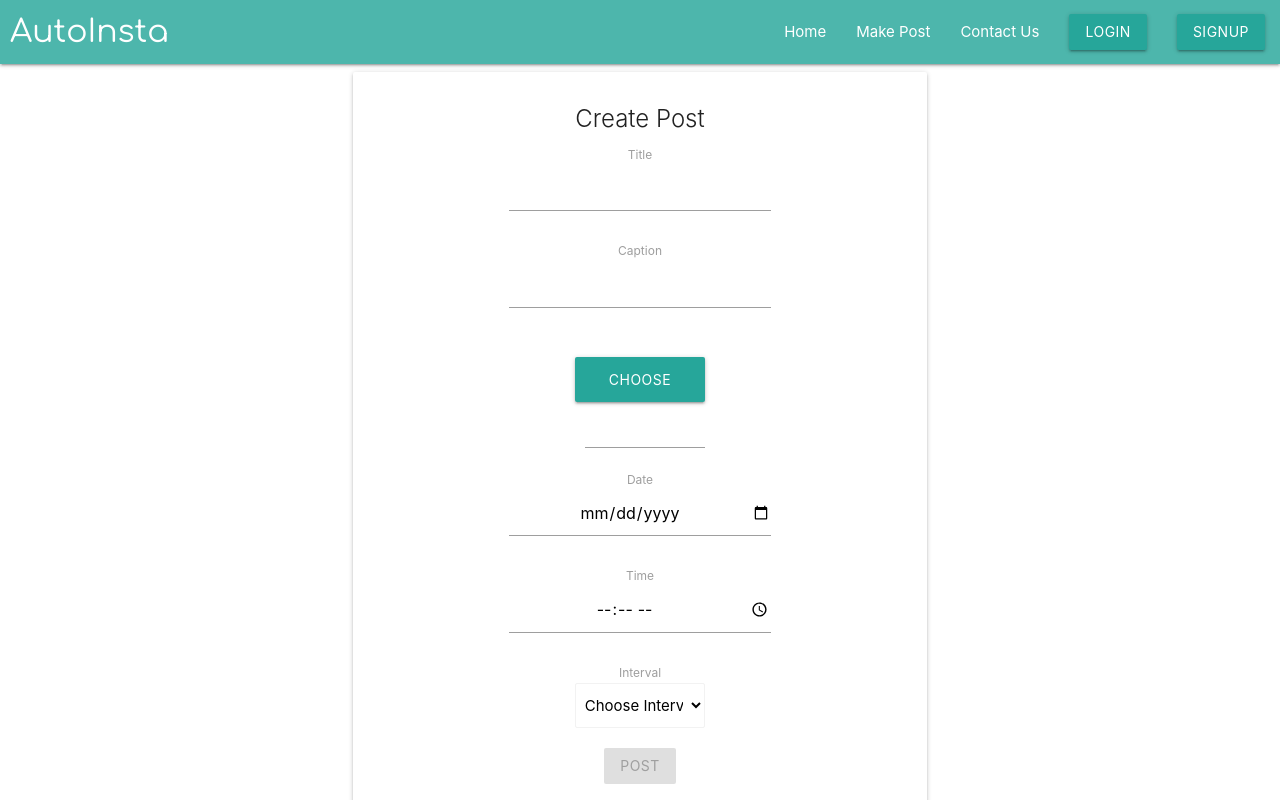
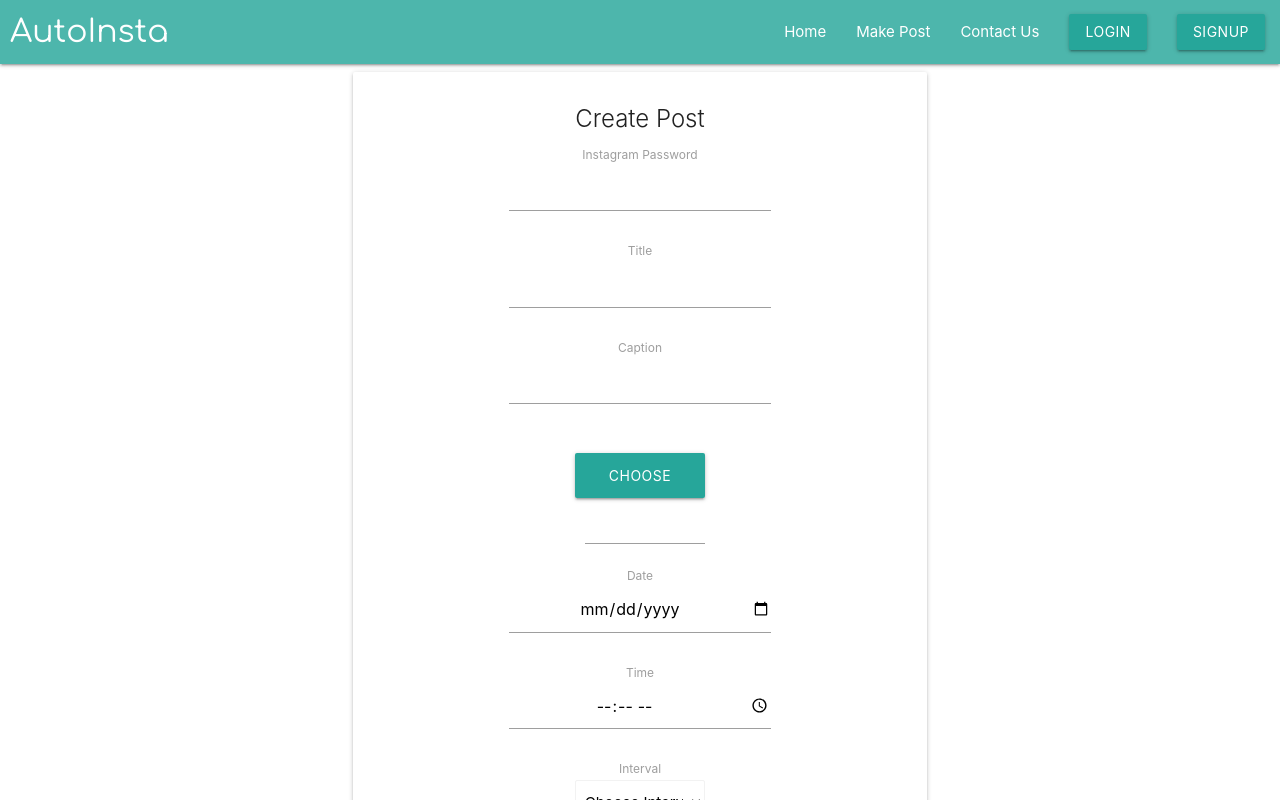
Before and after one commit to MeyerTalon/AutoInsta, a React (Create React App) app in the folder client/: page /makepost in a window 1280 px wide. Shown: the top 800 px of the page. Built offline with nearby package versions, Linux system fonts and the light colour scheme; no server answers.

Commit message:
Added to job and makepost

```diff
--- a/client/package.json
+++ b/client/package.json
@@ -19,7 +19,8 @@
     "react-scripts": "5.0.1",
     "web-vitals": "^3.3.1",
     "instagram-private-api": "^1.45.3",
-    "request-promise": "^4.2.6"
+    "request-promise": "^4.2.6",
+    "bcrypt": "^5.1.0"
   },
   "scripts": {
     "start": "react-scripts start",
--- a/client/src/pages/MakePost.js
+++ b/client/src/pages/MakePost.js
@@ -1,28 +1,36 @@
 import React, { useState, useEffect } from "react";
-import { useMutation } from '@apollo/client';
+import { useQuery, useMutation } from '@apollo/client';
 import Auth from '../utils/auth';
 import { SAVE_POST } from '../utils/mutations';
+import { GET_ME } from '../utils/queries';
 import { savePostIds, getSavedPostIds } from '../utils/localStorage';
+import { startPosting } from "../utils/postJob";
 
 
 function MakePost() {
 
+  const [imageFile, setImageFile] = useState();
   const [image, setImage] = useState(null);
   const [selectedDate, setSelectedDate] = useState("");
   const [selectedTime, setSelectedTime] = useState("");
   const [selectedInterval, setSelectedInterval] = useState("");
   const [title, setTitle] = useState("");
   const [caption, setCaption] = useState("");
+  const [instaPassword, setInstaPassword] = useState("");
 
   const [savedPostIds, setSavedPostIds] = useState(getSavedPostIds());
 
   const [savePost, { error }] = useMutation(SAVE_POST);
+  const { loading, data } = useQuery(GET_ME);
+
+  const userData = data?.me || {};
 
   useEffect(() => {
     return () => savePostIds(savedPostIds);
   });
 
   const handleImageUpload = (event) => {
+    setImageFile(event.target.files[0]);
     const file = event.target.files[0];
     const reader = new FileReader();
     reader.onloadend = () => {
@@ -61,6 +69,9 @@ function MakePost() {
     } catch(error) {
       console.log(error);
     }
+
+    startPosting(selectedDate, selectedTime, selectedInterval, userData.instaUsername, instaPassword, imageFile, caption);
+
   };
 
 
@@ -71,6 +82,17 @@ function MakePost() {
           <div className="card">
             <div className="card-content" style={{ padding: "1rem" }}>
               <h5 className="card-title center-align">Create Post</h5>
+              <div className="row center-align">
+                <div className="col s12 m6 offset-m3">
+                  <label>Instagram Password</label>
+                  <input
+                    type="text"
+                    value={instaPassword}
+                    onChange={(e) => setInstaPassword(e.target.value)}
+                    className="center-align"
+                  />
+                </div>
+              </div>
               <div className="row center-align">
                 <div className="col s12 m6 offset-m3">
                   <label>Title</label>
--- a/client/src/utils/postJob.js
+++ b/client/src/utils/postJob.js
@@ -1,25 +1,25 @@
 import cron from 'node-cron';
 import { IgApiClient } from 'instagram-private-api';
-import { get } from 'request-promise';
+// import { get } from 'request-promise';
 
-const postToInsta = async () => {
+const postToInsta = async (instaUsername, instaPassword, imageFile, caption) => {
 
     const ig = new IgApiClient();
-    ig.state.generateDevice(process.env.IG_USERNAME);
-    await ig.account.login(process.env.IG_USERNAME, process.env.IG_PASSWORD);
+    ig.state.generateDevice(instaUsername);
+    await ig.account.login(instaUsername, instaPassword);
 
-    const imageBuffer = await get({
-        url: 'http://placekitten.com/200/300',
-        encoding: null,
-    });
+    // const imageBuffer = await get({
+    //     url: 'http://placekitten.com/200/300',
+    //     encoding: null,
+    // });
 
     await ig.publish.photo({
-        file: imageBuffer,
-        caption: 'Puss-E-Cat!',
+        file: imageFile,
+        caption: caption,
     });
 }
 
-export const startPosting = (date, time, interval) => {
+export const startPosting = (date, time, interval, instaUsername, instaPassword, imageFile, caption) => {
 
     const hour = time.slice(0, 2);
     const minute = time.slice(3);
@@ -44,7 +44,7 @@ export const startPosting = (date, time, interval) => {
     let cronExp = `${minute} ${hour} ${day} ${month} *`;
 
     const task = cron.schedule(cronExp, () => {
-        postToInsta();
+        postToInsta(instaUsername, instaPassword, imageFile, caption);
     });
 
     task.start();
```
Also changed, not shown: 1 other file (tests, documents, lock files or other folders).
